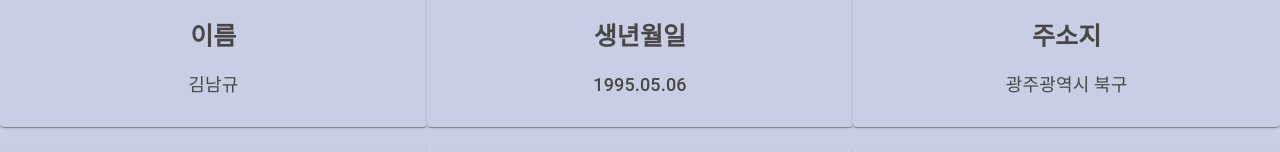
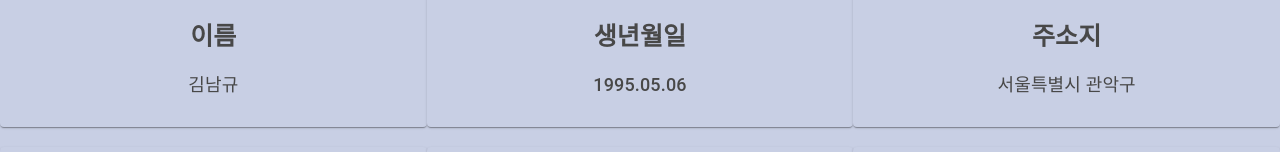
Before and after one commit to KingNamGyu/namgyu-portfolio, a React (Create React App) app: page /about in a window 1280 px wide. Shown: the part 347-499 px from the top of the page. Built offline with nearby package versions, Linux system fonts and the light colour scheme.

Commit message:
Update About.js

```diff
--- a/src/pages/About.js
+++ b/src/pages/About.js
@@ -54,7 +54,7 @@ const About = () => {
               <Item>
               <div className="grid-con">
                 <h1>주소지</h1>
-                <h2>광주광역시 북구</h2>
+                <h2>서울특별시 관악구</h2>
                 </div>
               </Item>
             </Grid>
```
